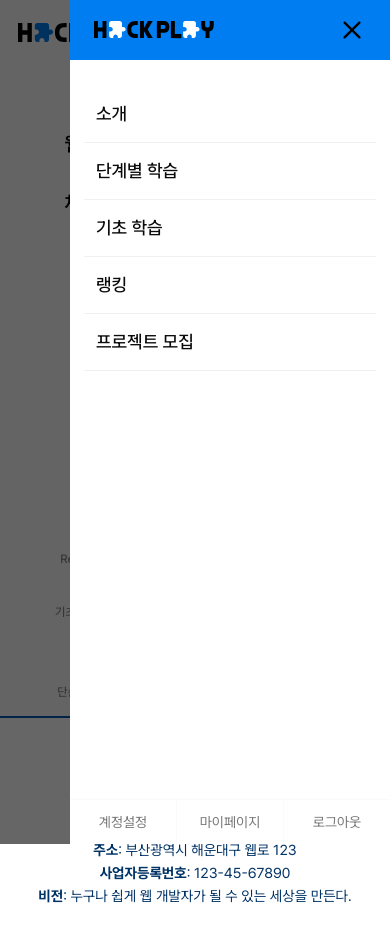
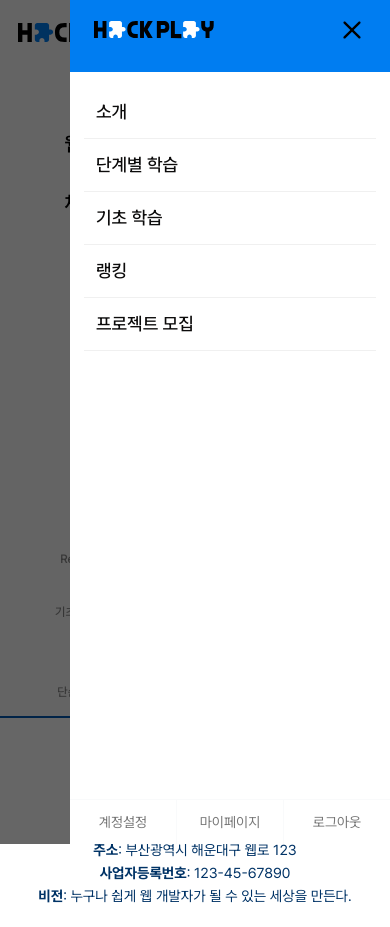
Before and after one commit to hackathon-education/hackplay_front, a React (Vite) app: page / in a window 390 px wide. Both pictures are taken after a click on the button 355 px from the left and 33 px from the top of the page. Built offline with nearby package versions, Linux system fonts and the light colour scheme; no server answers.

Commit message:
💄 design: 모바일 메뉴 스타일 조정

```diff
--- a/src/components/layout/Header/HeaderTabs.tsx
+++ b/src/components/layout/Header/HeaderTabs.tsx
@@ -33,7 +33,7 @@ const HeaderTabs = ({ variant, onItemClick }: HeaderTabsProps) => {
 
   const snbItemClass =
     variant === 'mobile'
-      ? 'flex items-center py-3.5 px-3 border-b w-full border-divider text-drawer-text-base text-lg font-medium'
+      ? 'flex items-center p-3 border-b w-full border-divider text-drawer-text-base text-lg font-medium'
       : '';
 
   return (
--- a/src/components/layout/Header/MobileMenu.tsx
+++ b/src/components/layout/Header/MobileMenu.tsx
@@ -37,10 +37,10 @@ const MobileMenu = ({ isOpen, onClose }: MobileMenuProps) => {
             animate={{ x: 0 }}
             exit={{ x: '100%' }}
             transition={{ type: 'spring', damping: 25, stiffness: 200 }}
-            className="right-0 top-0 bottom-0 flex bg-drawer-bg w-80 fixed flex-col z-modal"
+            className="right-0 top-0 bottom-0 flex bg-drawer-bg w-80 fixed flex-col z-modal bg-drawer-header-bg"
           >
             {/* snb-top */}
-            <div className="bg-drawer-header-bg flex justify-between px-6 h-15 items-center mb-3">
+            <div className="flex justify-between px-6 h-15 items-center mb-3">
               <Link to={ROUTES.MAIN} onClick={onClose}>
                 <LogoWhite title="HACKPLAY" className="h-4.5 w-auto" />
               </Link>
@@ -52,12 +52,12 @@ const MobileMenu = ({ isOpen, onClose }: MobileMenuProps) => {
             </div>
 
             {/* snb-navigation */}
-            <div className="flex-1 overflow-auto p-3.5">
+            <div className="flex-1 overflow-auto p-3.5 bg-drawer-bg">
               <HeaderTabs variant="mobile" onItemClick={onClose} />
             </div>
 
             {/* snb-bottom */}
-            <div className="border-t border-divider-secondary">
+            <div className="border-t border-divider-secondary bg-drawer-bg">
               <ul className="flex divide-x divide-divider-secondary">
                 {USER_MENU_ITEMS.map((item, idx) => (
                   <li key={idx} className="flex-1">
```
